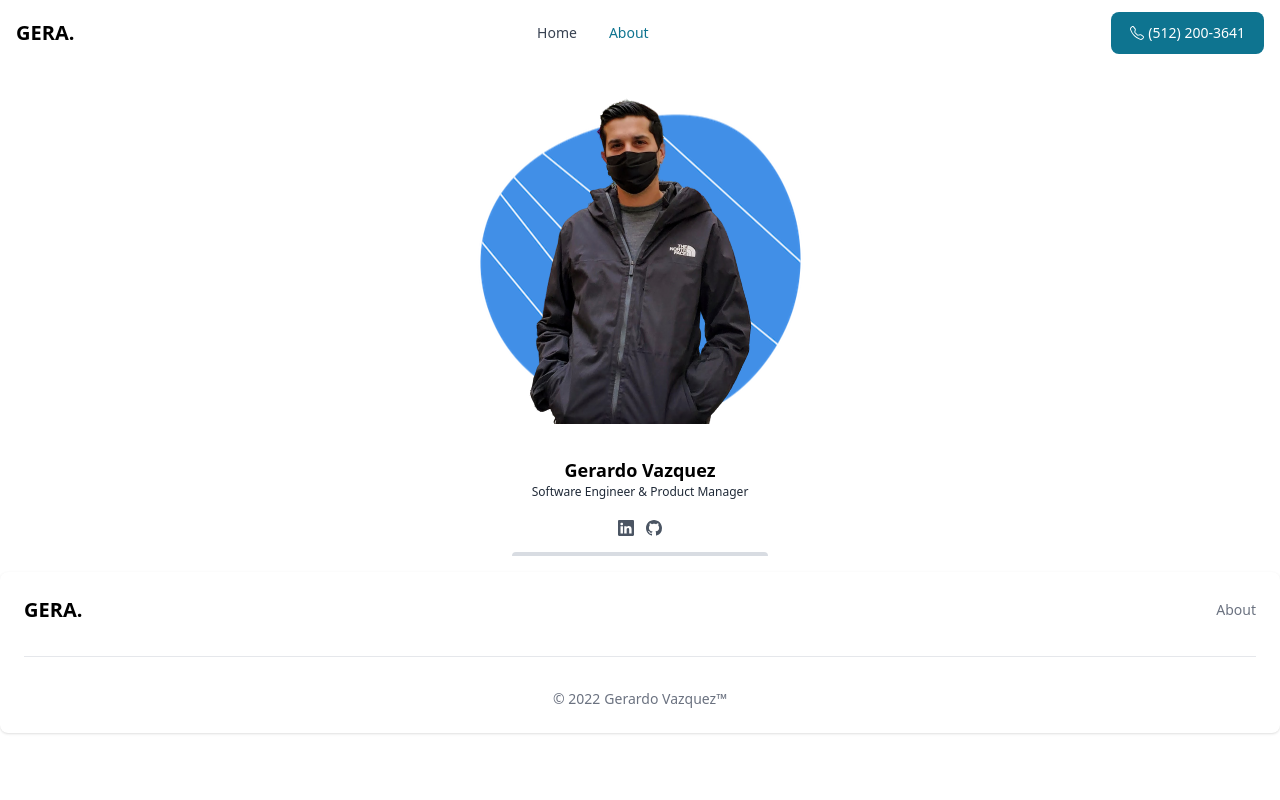
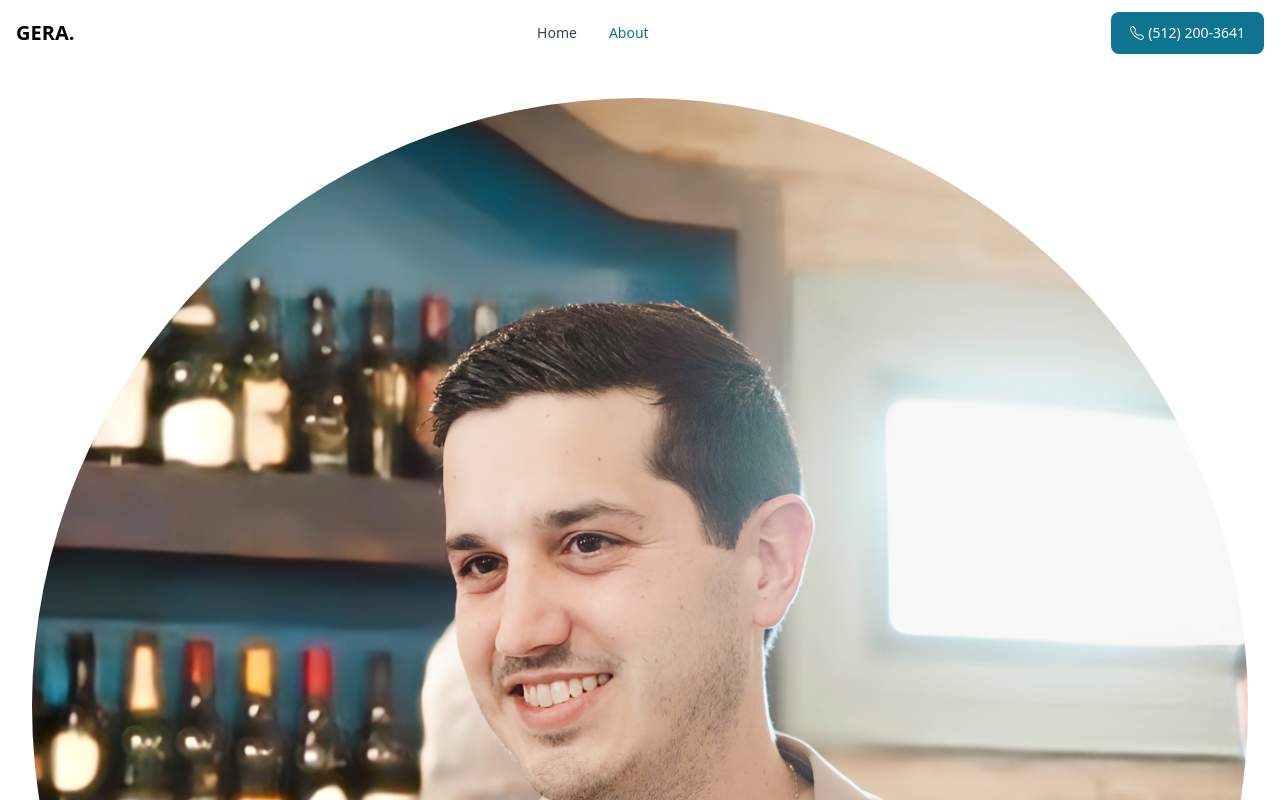
Before and after one commit to gvzq/gerardo, a Next.js app: page /about in a window 1280 px wide. Shown: the top 800 px of the page. Built offline with nearby package versions, Linux system fonts and the light colour scheme.

Commit message:
feat(profile): updated profile picture

```diff
--- a/components/imageCard.jsx
+++ b/components/imageCard.jsx
@@ -3,7 +3,7 @@ import PropTypes from 'prop-types';
 import { BsGithub, BsLinkedin } from 'react-icons/bs';
 import Image from 'next/image';
 import Link from 'next/link';
-import profilePic from '../public/images/gerardo.png';
+import profilePic from '../public/images/gerardo.jpg';
 import profileBackground from '../public/images/background.png';
 
 export default function ImageCard({ enableName = false }) {
@@ -18,7 +18,7 @@ export default function ImageCard({ enableName = false }) {
         >
           <div>
             <Image
-              className="object-cover rounded antialiased"
+              className="object-cover rounded-full antialiased"
               src={profilePic}
               alt="Gerardo Vazquez"
             />
```
Also changed, not shown: public/images/gerardo.jpg (added).
